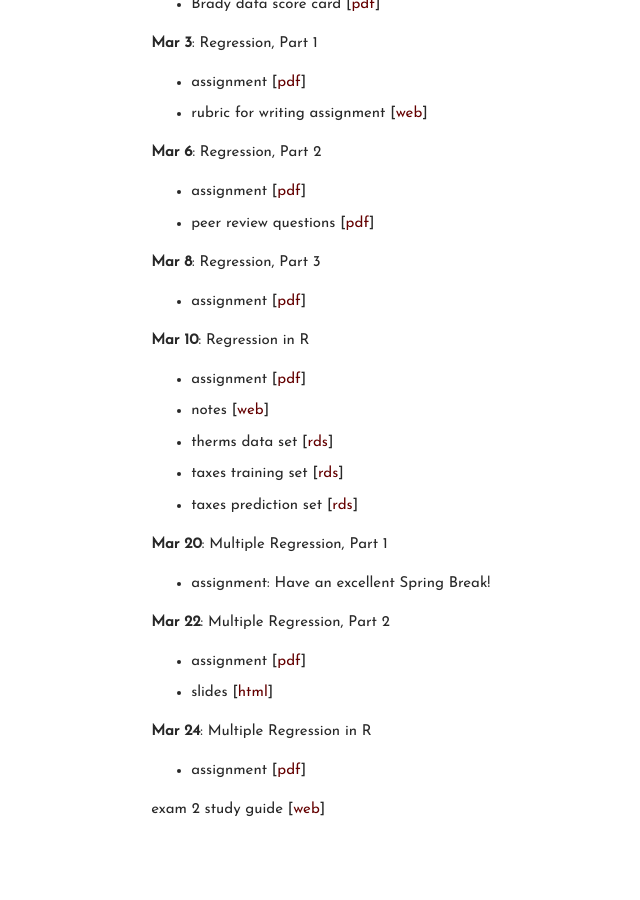
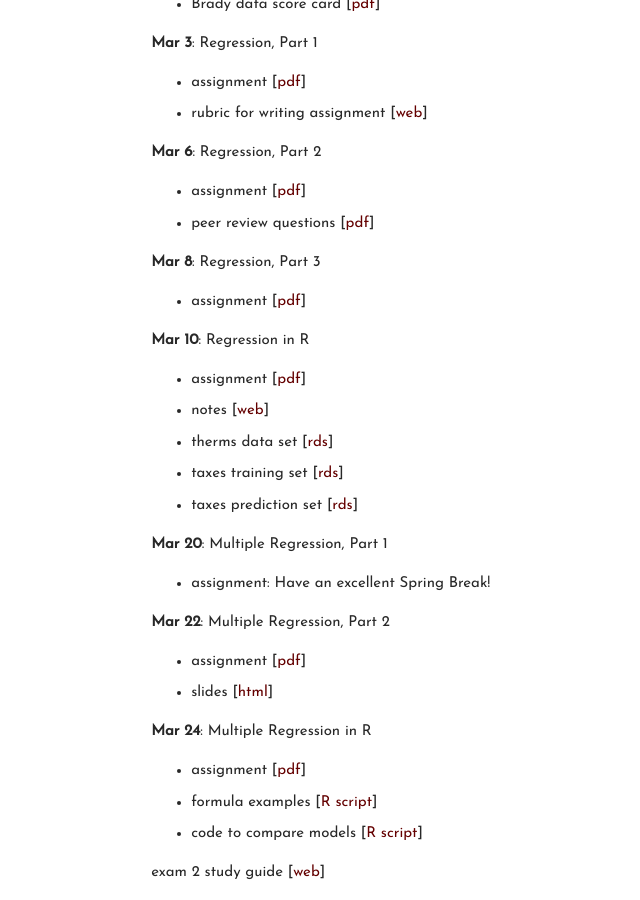
Before and after one commit to carlislerainey/carlislerainey.github.io, a Jekyll site: the page built from teaching/pols-209/index.md, in a window 1280 px wide and 900 px high, scrolled down 3840 px. Shown: the whole window, without its empty margins (311-951 px from the left). Built offline with Jekyll 4.4.1, drawn with Linux system fonts in a browser that asks for light colours; before the commit the page ends 4677 px from its top, so only the background shows below that.

Commit message:
update 209

```diff
--- a/teaching/pols-209/index.md
+++ b/teaching/pols-209/index.md
@@ -164,5 +164,7 @@ Tuesday, 1-4pm
 
 **Mar 24**: Multiple Regression in R
 - assignment [[pdf](files/assign-26-multiple-regression-r.pdf)]
+- formula examples [[R script](files/notes-26-multiple-regression-r.R)]
+- code to compare models [[R script](files/in-class-prediction.R)]
 
 exam 2 study guide [[web](https://docs.google.com/document/d/1ptsAIiZHFbrH2zNuQI5Y_5XSLbIrVZJqpbe-NoanCoo/edit?usp=sharing)]
```
